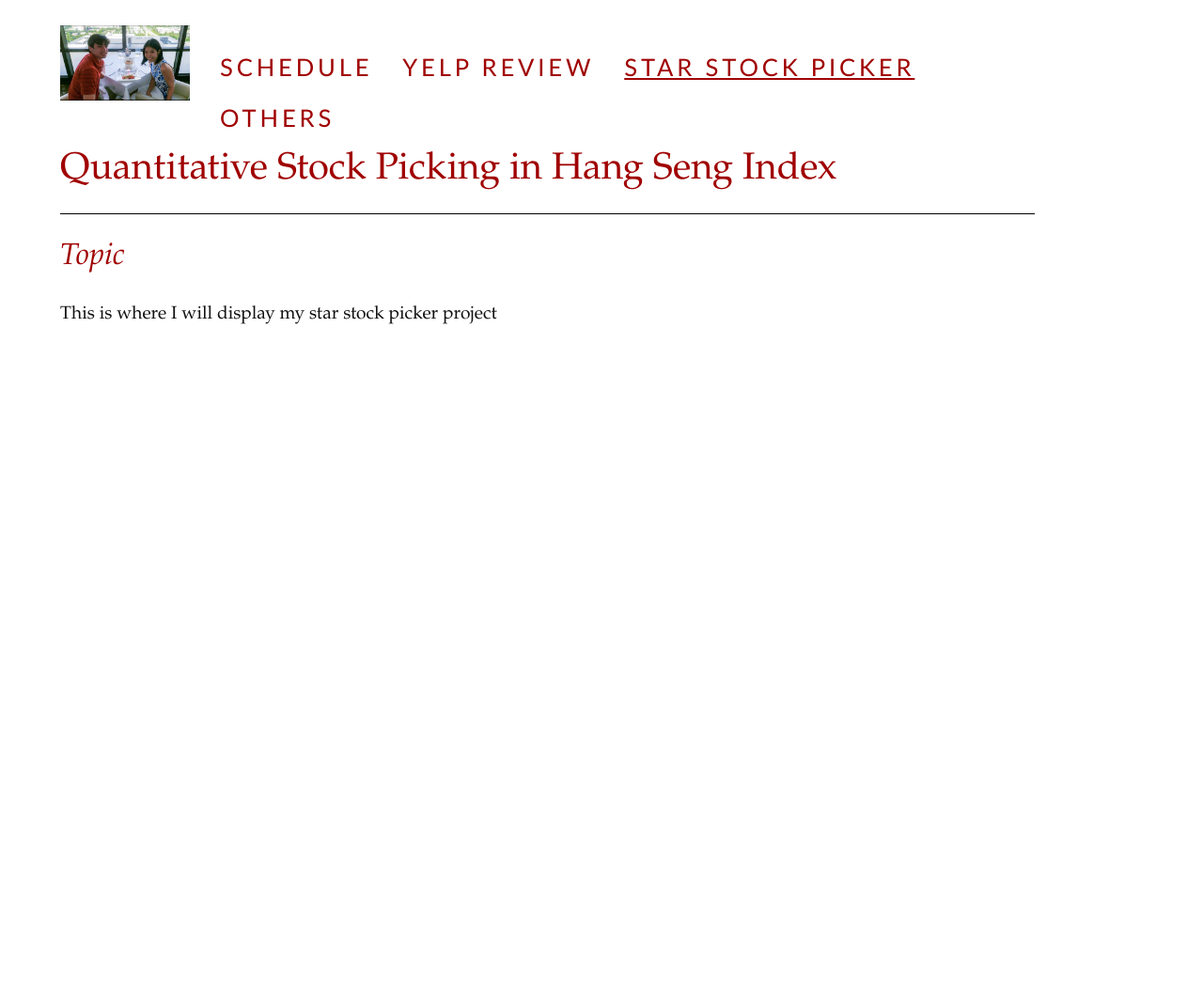
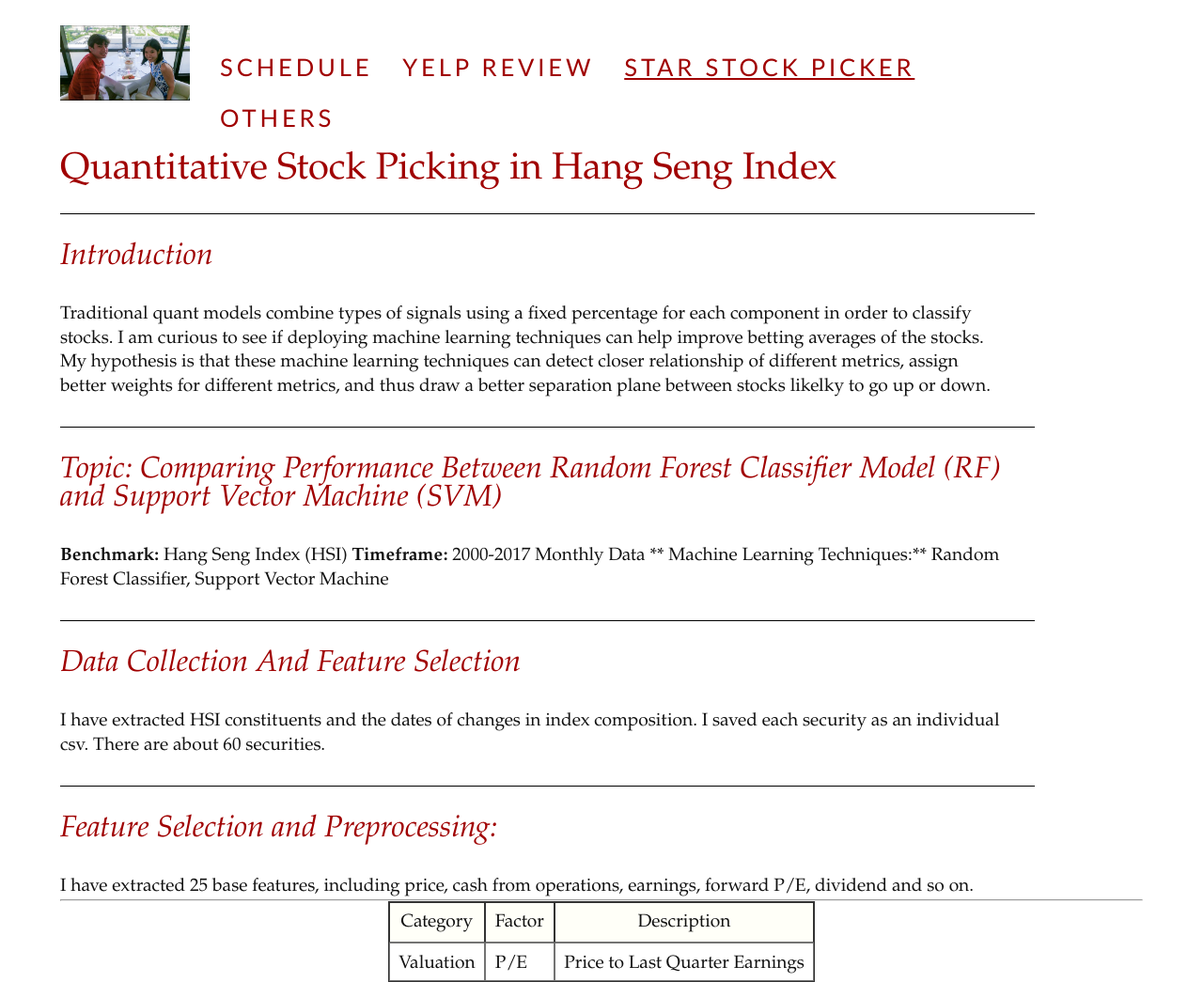
Before and after one commit to vionwinnie/old_website, a Jekyll site: the page built from starstockpicker.md, in a window 1280 px wide. Shown: the whole page at 94% size. Built offline with Jekyll 4.4.1, drawn with Linux system fonts in a browser that asks for light colours; nearby versions of some CDN libraries; before the commit the page ends 900 px from its top, so only the background shows below that.

Commit message:
Update starstockpicker.md

```diff
--- a/starstockpicker.md
+++ b/starstockpicker.md
@@ -6,6 +6,26 @@ nav_include: 4
 noline: 1
 ---
 
-## Topic
+## Introduction
 
-This is where I will display my star stock picker project
+Traditional quant models combine types of signals using a fixed percentage for each component in order to classify stocks. I am curious to see if deploying machine learning techniques can help improve betting averages of the stocks. My hypothesis is that these machine learning techniques can detect closer relationship of different metrics, assign better weights for different metrics, and thus draw a better separation plane between stocks likelky to go up or down.
+
+## Topic: Comparing Performance Between Random Forest Classifier Model (RF) and Support Vector Machine (SVM)
+
+**Benchmark:** Hang Seng Index (HSI)
+**Timeframe:** 2000-2017 Monthly Data
+** Machine Learning Techniques:** Random Forest Classifier, Support Vector Machine
+
+## Data Collection And Feature Selection
+
+I have extracted HSI constituents and the dates of changes in index composition. I saved each security as an individual csv. There are about 60 securities.
+
+## Feature Selection and Preprocessing:
+
+I have extracted 25 base features, including price, cash from operations, earnings, forward P/E, dividend and so on.
+
+---
+
+| Category | Factor | Description |
+|--------- | ------ | ----------- |
+|Valuation | P/E    | Price to Last Quarter Earnings|
```
